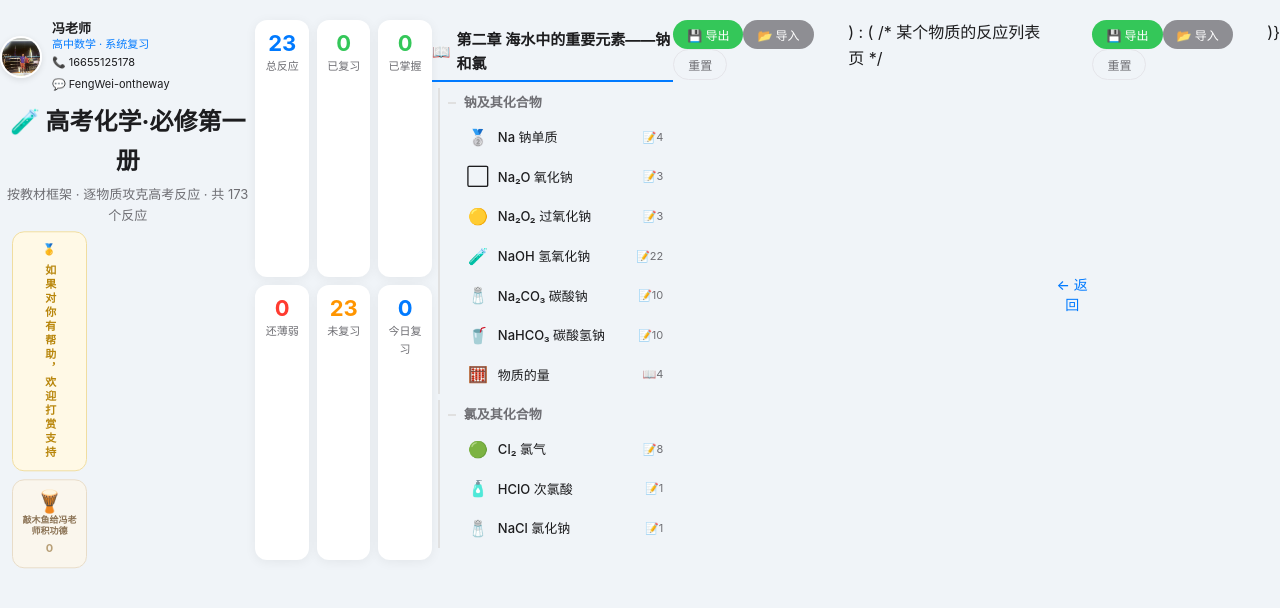
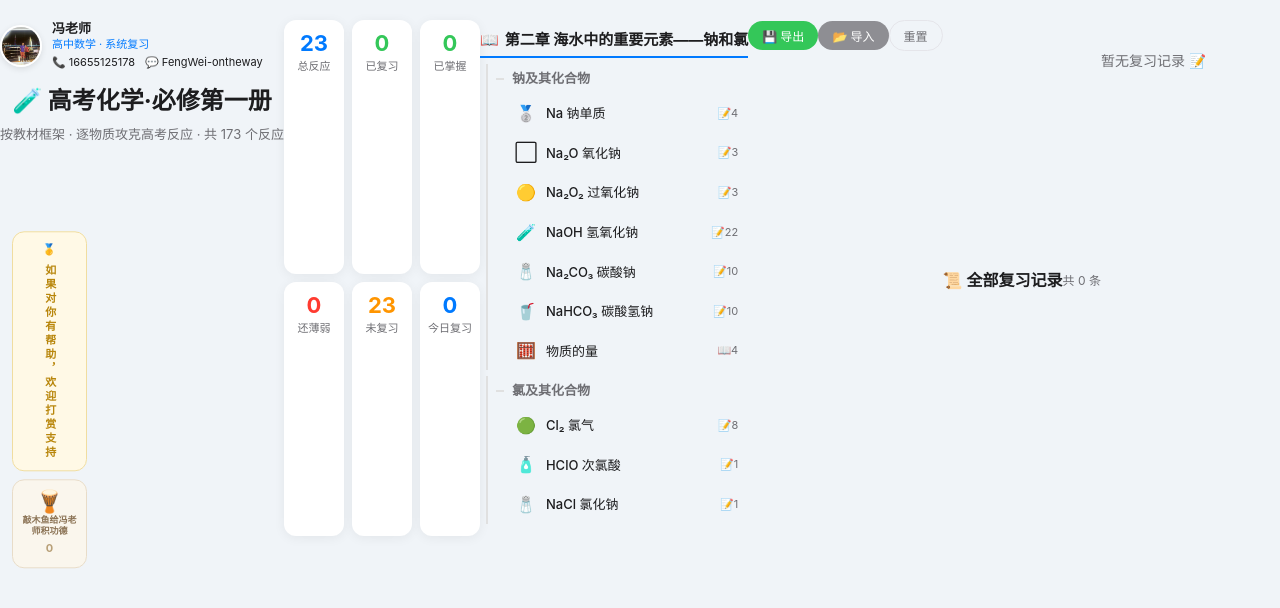
Before and after one commit to lolipopqaq-eng/chemistry-tracker, a React (Vite) app: page / in a window 1280 px wide. Shown: the top 608 px of the page. Built offline with nearby package versions, Linux system fonts and the light colour scheme.

Commit message:
fix: 树状图条件渲染+173反应+93知识点

```diff
--- a/src/App.jsx
+++ b/src/App.jsx
@@ -127,7 +127,9 @@ export default function App() {
 
       <Stats stats={stats} />
 
-      {/* 章切换 - 树状图 */}
+      {!activeSubstance ? (
+        /* 首页 - 树状图 */
+        <>
           <div className="tree-view">
             {TEXTBOOK.chapters.filter(ch => ch.id === 'ch2').map(ch => (
               <div key={ch.id} className="tree-chapter">
@@ -171,8 +173,15 @@ export default function App() {
               ❌ {importError}
             </div>
           )}
+
+          <div className="section-title">
+            <span>📜 全部复习记录</span>
+            <span className="count">共 {history.length} 条</span>
+          </div>
+          <ReactionHistory history={history} compact={false} />
+        </>
       ) : (
-        /* 某个物质的反应列表页 */
+        /* 物质详情 - 反应列表页 */
         <>
           <button className="back-btn" onClick={handleBackToList}>← 返回</button>
 
@@ -259,8 +268,6 @@ export default function App() {
         </>
       )}
 
-
-
       {confirmReset && (
         <ConfirmModal
           message="确定要重置所有复习数据吗？这会清除所有记录。"
```
Also changed, not shown: 4 other files (tests, documents, lock files or other folders). Lines whose indentation alone changed are shown as unchanged.
